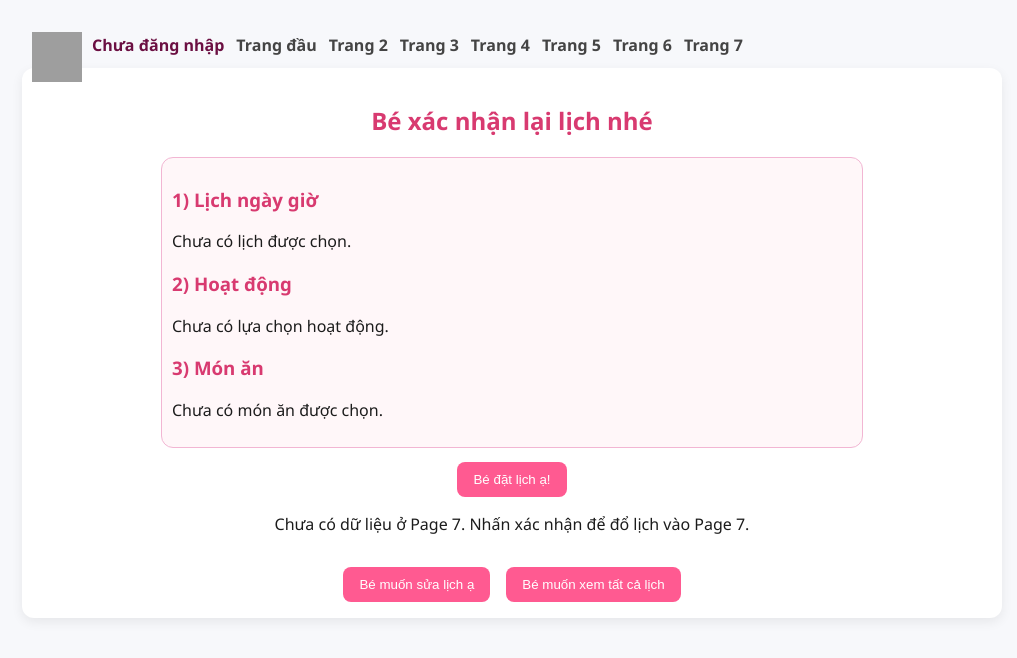
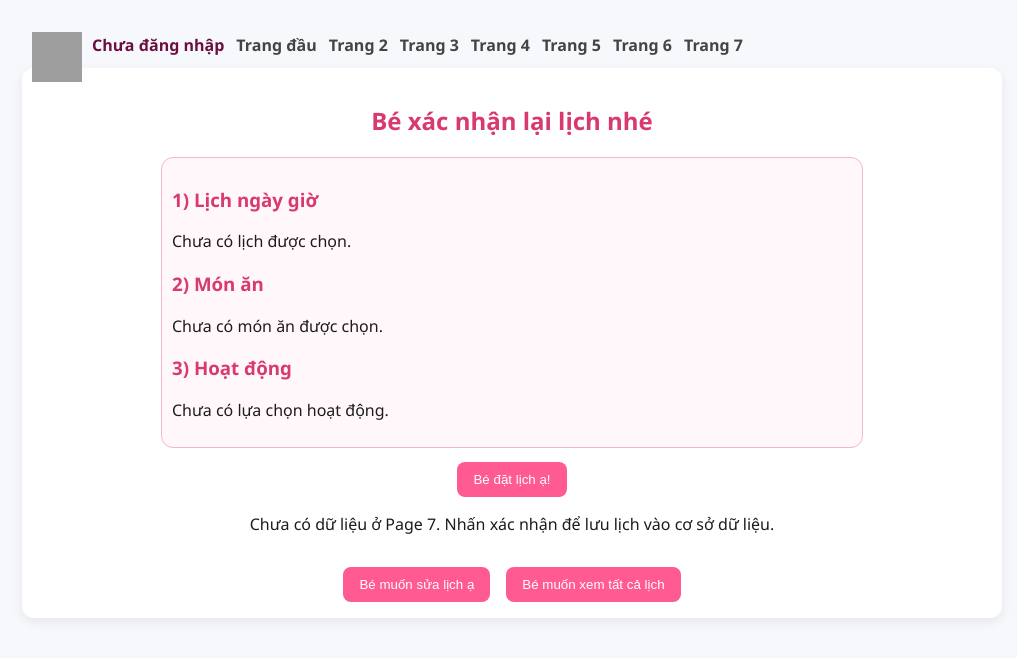
Before and after one commit to AnhTung-it-03/date_sweet, a React (Vite) app: page /page6 in a window 1280 px wide. Shown: the top 658 px of the page, without its empty margins (128-1145 px from the left). Built offline with nearby package versions, Linux system fonts and the light colour scheme; grey boxes are pictures that could not be loaded; the HTML template or start-up script is replaced by a standard one.

Commit message:
Fix Page4 button style and Page6 data confirmation flow

```diff
--- a/src/pages/Page4.jsx
+++ b/src/pages/Page4.jsx
@@ -1,5 +1,5 @@
 import { useEffect, useState } from 'react';
-import { Link } from 'react-router-dom';
+import { useNavigate } from 'react-router-dom';
 
 const foods = [
   { id: 'nuong', label: 'Nướng', img: '/img/nuong.png' },
@@ -13,7 +13,18 @@ const foods = [
 ];
 
 export default function Page4() {
+  const navigate = useNavigate();
+
   const [selected, setSelected] = useState([]);
+
+  const goNext = () => {
+    if (selected.length === 0) {
+      alert('Chọn ít nhất một món ăn trước khi tiếp tục.');
+      return;
+    }
+    localStorage.setItem('page4Food', JSON.stringify(selected));
+    navigate('/page5');
+  };
 
   useEffect(() => {
     const saved = localStorage.getItem('page4Food');
@@ -41,17 +52,8 @@ export default function Page4() {
     );
   };
 
-  const goNext = () => {
-    if (selected.length === 0) {
-      alert('Chọn ít nhất một món ăn trước khi tiếp tục.');
-      return;
-    }
-    localStorage.setItem('page5Food', JSON.stringify(selected));
-    window.location.href = '/page5';
-  };
-
   return (
-    <section className="page page5">
+    <section className="page page4">
       <h1>Lựa món mà em thích điii nàaa?</h1>
       <p style={{ color: '#d83361', fontWeight: 700 }}>Chọn ít nhất 1 món rồi nhấn "Tiếp UWU" nhé.</p>
 
@@ -79,9 +81,9 @@ export default function Page4() {
       </div>
 
       <div style={{ marginTop: '12px' }}>
-         <button className="btn-primary" onClick={() => navigate('/page4')} >
-      <Link className='pr' to="/page5">Ấn vào đây nè bée ơi UWU</Link>
-        </button>
+          <button className="finish-btn" type="button" onClick={goNext}>
+            Tiếp UWU
+          </button>
       </div>
 
     </section>
--- a/src/pages/Page6.jsx
+++ b/src/pages/Page6.jsx
@@ -1,25 +1,24 @@
 import { useEffect, useState } from 'react';
-import { Link } from 'react-router-dom';
 import { useAuth } from '../AuthContext';
-import { useNavigate } from "react-router-dom";
+import { useNavigate } from 'react-router-dom';
 
 export default function Page6() {
   const { user } = useAuth();
   const STORAGE_KEY = user ? `page7Itineraries_${user.domain}_${user.id}` : 'page7Itineraries';
   const [page3Calendar, setPage3Calendar] = useState([]);
-  const [page4Choice, setPage4Choice] = useState(null);
-  const [page5Food, setPage5Food] = useState([]);
+  const [page4Food, setPage4Food] = useState([]);
+  const [page5Choice, setPage5Choice] = useState(null);
   const [savedItineraries, setSavedItineraries] = useState([]);
   const navigate = useNavigate();
   useEffect(() => {
     const c3 = localStorage.getItem('page3Calendar');
     if (c3) setPage3Calendar(JSON.parse(c3));
 
-    const c4 = localStorage.getItem('page4Choice');
-    if (c4) setPage4Choice(JSON.parse(c4));
+    const c4 = localStorage.getItem('page4Food');
+    if (c4) setPage4Food(JSON.parse(c4));
 
-    const c5 = localStorage.getItem('page5Food');
-    if (c5) setPage5Food(JSON.parse(c5));
+    const c5 = localStorage.getItem('page5Choice');
+    if (c5) setPage5Choice(JSON.parse(c5));
 
     const stored = localStorage.getItem(STORAGE_KEY);
     if (stored) setSavedItineraries(JSON.parse(stored));
@@ -36,22 +35,22 @@ export default function Page6() {
       return;
     }
 
-    if (!page4Choice || page4Choice.selected.length === 0) {
-      alert('Vui lòng chọn hoạt động ở Trang 4 trước khi xác nhận.');
+    if (page4Food.length === 0) {
+      alert('Vui lòng chọn món ăn ở Trang 4 trước khi xác nhận.');
       return;
     }
 
-    if (page5Food.length === 0) {
-      alert('Vui lòng chọn món ăn ở Trang 5 trước khi xác nhận.');
+    if (!page5Choice || page5Choice.selected.length === 0) {
+      alert('Vui lòng chọn hoạt động ở Trang 5 trước khi xác nhận.');
       return;
     }
 
     const newItineraries = page3Calendar.map((date) => ({
       id: `${date}-${Date.now()}`,
       dateTime: date,
-      activities: page4Choice.selected,
-      movieChoice: page4Choice.movieChoice || 'Không chọn',
-      foods: page5Food,
+      activities: page5Choice.selected,
+      movieChoice: page5Choice.movieChoice || 'Không chọn',
+      foods: page4Food,
       savedAt: new Date().toLocaleString('vi-VN'),
     }));
 
@@ -78,25 +77,25 @@ export default function Page6() {
           </ul>
         )}
 
-        <h3>2) Hoạt động </h3>
-        {page4Choice ? (
+        <h3>2) Món ăn</h3>
+        {page4Food.length > 0 ? (
+          <ul style={{ color: '#d83361' }}>
+            {page4Food.map((item) => (
+              <li key={item}>{item}</li>
+            ))}
+          </ul>
+        ) : (
+          <p>Chưa có món ăn được chọn.</p>
+        )}
+
+        <h3>3) Hoạt động</h3>
+        {page5Choice ? (
           <div>
-            <p>Hoạt động: {page4Choice.selected.join(', ') || 'Chưa chọn'}</p>
-            <p>Hình thức xem phim: {page4Choice.movieChoice || 'Không chọn'}</p>
+            <p>Hoạt động: {page5Choice.selected.join(', ') || 'Chưa chọn'}</p>
+            <p>Hình thức xem phim: {page5Choice.movieChoice || 'Không chọn'}</p>
           </div>
         ) : (
           <p>Chưa có lựa chọn hoạt động.</p>
-        )}
-
-        <h3>3) Món ăn</h3>
-        {page5Food.length === 0 ? (
-          <p>Chưa có món ăn được chọn.</p>
-        ) : (
-          <ul style={{ color: '#d83361' }}>
-            {page5Food.map((item) => (
-              <li key={item}>{item}</li>
-            ))}
-          </ul>
         )}
       </section>
 
@@ -111,7 +110,7 @@ export default function Page6() {
       <section style={{ marginTop: '16px', maxWidth: '680px', marginLeft: 'auto', marginRight: 'auto' }}>
 
         {savedItineraries.length === 0 ? (
-          <p>Chưa có dữ liệu ở Page 7. Nhấn xác nhận để đổ lịch vào Page 7.</p>
+          <p>Chưa có dữ liệu ở Page 7. Nhấn xác nhận để lưu lịch vào cơ sở dữ liệu.</p>
         ) : (
           <p style={{ color: '#d83361', fontWeight: 700 }}>
           Bé có tổng cộng {savedItineraries.length} Lịch với anh iuuu.
```
